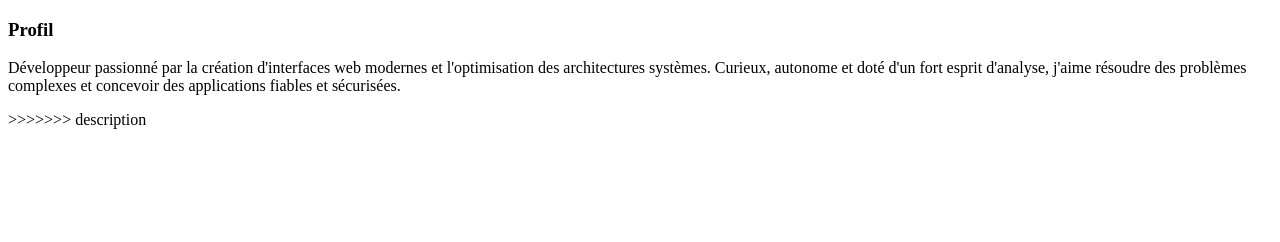
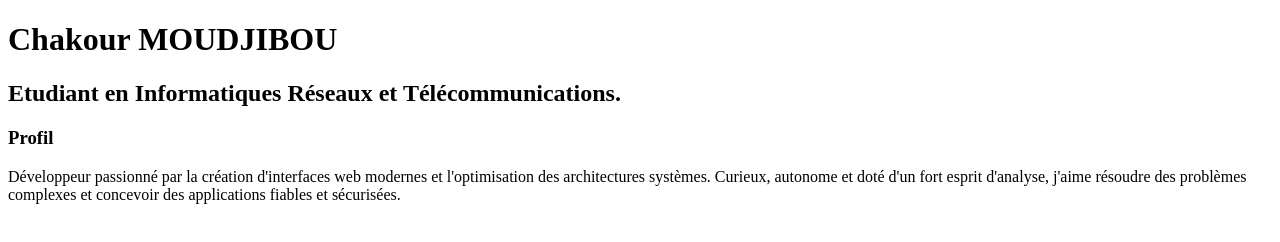
Before and after one commit to moudjibouchakour6-wq/mon-cv, a plain HTML site: page index.html in a window 1280 px wide. Drawn offline with Linux system fonts and the light colour scheme.

Commit message:
fusion de la branche description et resolution du conflit

```diff
--- a/index.html
+++ b/index.html
@@ -6,6 +6,12 @@
     <link rel="stylesheet" href="style.css" >
 </head>
 <body>
+    <header>
+       <h1>Chakour MOUDJIBOU</h1>
+       <h2>Etudiant en Informatiques Réseaux et Télécommunications.
+
+       </h2>
+    </header>
 
 <section class="description-section">
     <h3>Profil</h3>
@@ -15,6 +21,5 @@
     </p>
 </section>
 
->>>>>>> description
 </body>
 </html>
```
